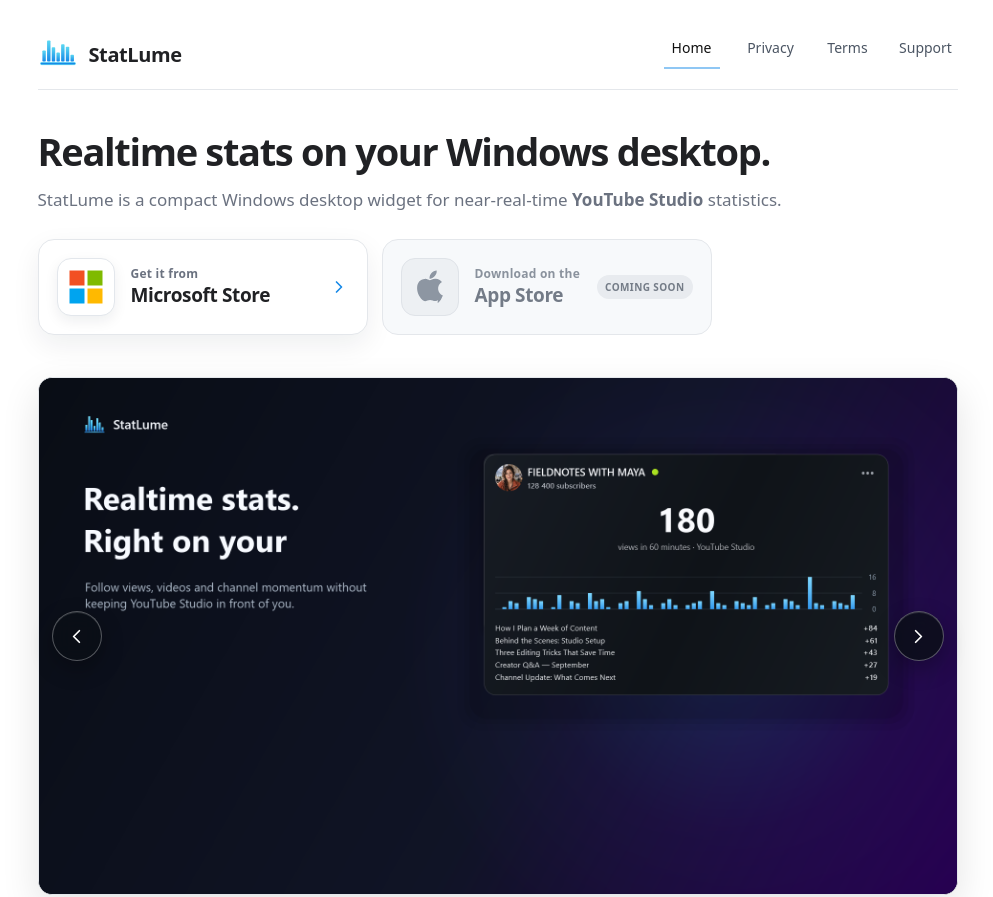
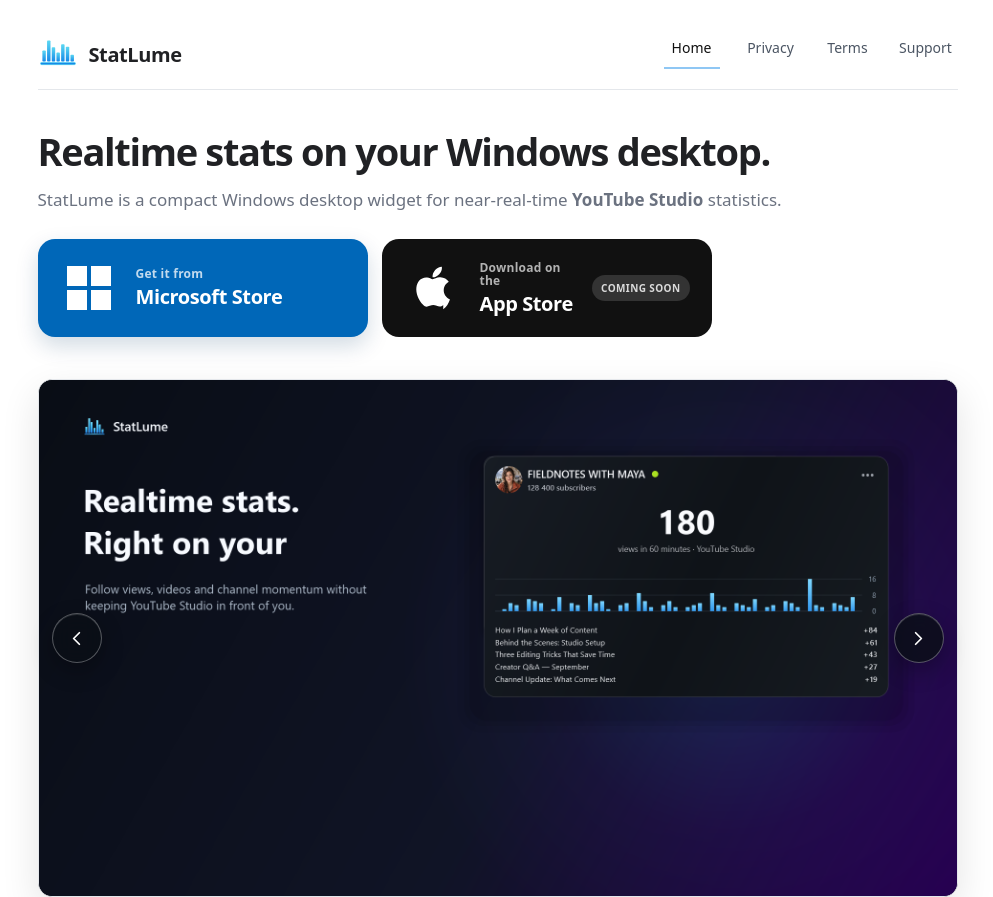
Before and after one commit to StatLume/statlume.github.io, a plain HTML site: page index.html in a window 1280 px wide. Shown: the top 897 px of the page, without its empty margins (135-1128 px from the left). Drawn offline with Linux system fonts and the light colour scheme.

Commit message:
Restyle download buttons with bold store branding

```diff
--- a/assets/site.css
+++ b/assets/site.css
@@ -25,23 +25,20 @@
 .lead,.muted{color:var(--muted)}
 .lead{font-size:17px;line-height:1.6;margin:0;max-width:760px}
 .store-links{display:grid;grid-template-columns:repeat(2,minmax(0,330px));gap:14px;margin-top:26px}
-.store-card{min-height:96px;display:flex;align-items:center;gap:16px;padding:17px 18px;border:1px solid var(--border);border-radius:16px;background:var(--panel);color:var(--text);text-decoration:none;box-shadow:0 10px 28px rgba(17,24,39,.07)}
-.store-card-active{transition:transform .18s ease,border-color .18s ease,box-shadow .18s ease}
-.store-card-active:hover{transform:translateY(-2px);border-color:#acd6f8;box-shadow:0 12px 30px rgba(22,137,232,.12)}
-.store-card-active:focus-visible{outline:3px solid rgba(22,137,232,.24);outline-offset:3px}
-.store-icon{width:58px;height:58px;flex:0 0 58px;display:grid;place-items:center;border:1px solid #e3e7ec;border-radius:14px;background:#fff;box-shadow:0 5px 14px rgba(17,24,39,.07)}
-.store-icon svg{display:block;width:36px;height:36px}
-.apple-icon svg{width:39px;height:39px;fill:#111}
+.store-card{min-height:98px;display:flex;align-items:center;gap:18px;padding:18px 22px;border:0;border-radius:17px;color:#fff;text-decoration:none}
+.store-card-active{background:#0067b8;box-shadow:0 9px 22px rgba(0,55,100,.18);transition:transform .18s ease,background .18s ease,box-shadow .18s ease}
+.store-card-active:hover{transform:translateY(-2px);background:#075da3;box-shadow:0 12px 26px rgba(0,45,82,.22)}
+.store-card-active:focus-visible{outline:3px solid rgba(0,103,184,.28);outline-offset:3px}
+.store-icon{width:58px;height:58px;flex:0 0 58px;display:grid;place-items:center}
+.store-icon svg{display:block;width:48px;height:48px}
+.microsoft-icon svg path{fill:#fff}
+.apple-icon svg{width:51px;height:51px;fill:#fff}
 .store-copy{min-width:0;display:flex;flex-direction:column;line-height:1.15}
-.store-copy small{color:var(--muted);font-size:12px;font-weight:650;letter-spacing:.02em}
-.store-copy strong{margin-top:4px;font-size:19px;letter-spacing:-.02em}
-.store-arrow{width:20px;height:20px;margin-left:auto;fill:none;stroke:var(--blue);stroke-width:2;stroke-linecap:round;stroke-linejoin:round;transition:transform .18s ease}
-.store-card-active:hover .store-arrow{transform:translateX(3px)}
-.store-card-disabled{position:relative;background:var(--soft);color:#737b87;box-shadow:none;cursor:not-allowed}
-.store-card-disabled .store-icon{border-color:#dfe3e8;background:#edf0f3;box-shadow:none}
-.store-card-disabled .apple-icon svg{fill:#8d96a2}
-.store-card-disabled .store-copy small{color:#8a929d}
-.store-status{margin-left:auto;padding:4px 8px;border-radius:999px;background:#e8ebef;color:#747c87;font-size:10px;font-weight:750;letter-spacing:.04em;text-transform:uppercase;white-space:nowrap}
+.store-copy small{color:rgba(255,255,255,.76);font-size:12px;font-weight:650;letter-spacing:.02em}
+.store-copy strong{margin-top:4px;color:#fff;font-size:20px;letter-spacing:-.02em}
+.store-card-disabled{position:relative;background:#111;color:#fff;cursor:not-allowed}
+.store-card-disabled .store-copy small{color:rgba(255,255,255,.68)}
+.store-status{margin-left:auto;padding:5px 9px;border-radius:999px;background:rgba(255,255,255,.14);color:rgba(255,255,255,.82);font-size:10px;font-weight:750;letter-spacing:.04em;text-transform:uppercase;white-space:nowrap}
 .screenshots{margin-top:42px}
 .screenshots h2{margin-top:0}
 .screenshot-carousel{margin-top:16px}
--- a/index.html
+++ b/index.html
@@ -6,7 +6,7 @@
   <title>StatLume</title>
   <meta name="description" content="Realtime YouTube Studio stats on your Windows desktop.">
   <link rel="icon" href="/assets/statlume-logo.svg" type="image/svg+xml">
-  <link rel="stylesheet" href="/assets/site.css?v=20260927-4">
+  <link rel="stylesheet" href="/assets/site.css?v=20260927-5">
 </head>
 <body>
 <div class="page">
@@ -29,7 +29,6 @@
           <svg viewBox="0 0 24 24"><path fill="#f25022" d="M1 1h10v10H1z"/><path fill="#7fba00" d="M13 1h10v10H13z"/><path fill="#00a4ef" d="M1 13h10v10H1z"/><path fill="#ffb900" d="M13 13h10v10H13z"/></svg>
         </span>
         <span class="store-copy"><small>Get it from</small><strong>Microsoft Store</strong></span>
-        <svg class="store-arrow" aria-hidden="true" viewBox="0 0 24 24"><path d="m9 6 6 6-6 6"/></svg>
       </a>
       <div class="store-card store-card-disabled" aria-disabled="true">
         <span class="store-icon apple-icon" aria-hidden="true">
```
